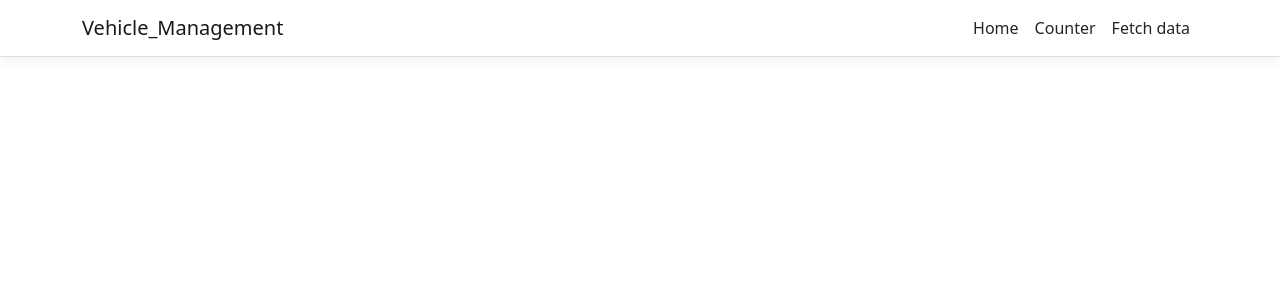
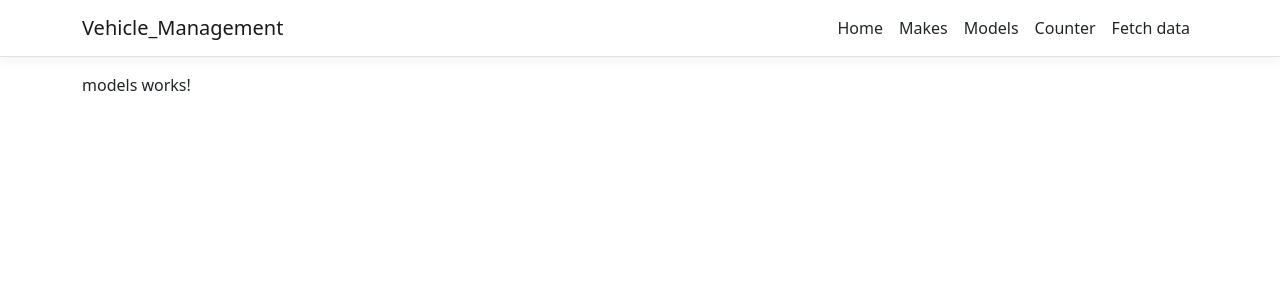
Before and after one commit to Quanistcoding/Vehicle-Management-App-with-.NET-Core-and-Angular, an Angular app in the folder Vehicle Management/ClientApp/: page /models in a window 1280 px wide. Before the commit this address led to /. Shown: the top 300 px of the page. Built offline with nearby package versions, Linux system fonts and the light colour scheme.

Commit message:
Added Make and Model components.

```diff
--- /dev/null
+++ b/Vehicle Management/ClientApp/src/app/makes/makes.component.html
@@ -0,0 +1 @@
+<p>makes works!</p>
--- /dev/null
+++ b/Vehicle Management/ClientApp/src/app/makes/makes.component.ts
@@ -0,0 +1,15 @@
+import { Component, OnInit } from '@angular/core';
+
+@Component({
+  selector: 'app-makes',
+  templateUrl: './makes.component.html',
+  styleUrls: ['./makes.component.css']
+})
+export class MakesComponent implements OnInit {
+
+  constructor() { }
+
+  ngOnInit(): void {
+  }
+
+}
--- /dev/null
+++ b/Vehicle Management/ClientApp/src/app/models/models.component.html
@@ -0,0 +1 @@
+<p>models works!</p>
--- /dev/null
+++ b/Vehicle Management/ClientApp/src/app/models/models.component.ts
@@ -0,0 +1,15 @@
+import { Component, OnInit } from '@angular/core';
+
+@Component({
+  selector: 'app-models',
+  templateUrl: './models.component.html',
+  styleUrls: ['./models.component.css']
+})
+export class ModelsComponent implements OnInit {
+
+  constructor() { }
+
+  ngOnInit(): void {
+  }
+
+}
--- a/Vehicle Management/ClientApp/src/app/nav-menu/nav-menu.component.html
+++ b/Vehicle Management/ClientApp/src/app/nav-menu/nav-menu.component.html
@@ -20,22 +20,22 @@
         [ngClass]="{ show: isExpanded }"
       >
         <ul class="navbar-nav flex-grow">
-          <li
-            class="nav-item"
-            [routerLinkActive]="['link-active']"
-            [routerLinkActiveOptions]="{ exact: true }"
-          >
+          <li class="nav-item"
+              [routerLinkActive]="['link-active']"
+              [routerLinkActiveOptions]="{ exact: true }">
             <a class="nav-link text-dark" [routerLink]="['/']">Home</a>
           </li>
           <li class="nav-item" [routerLinkActive]="['link-active']">
-            <a class="nav-link text-dark" [routerLink]="['/counter']"
-              >Counter</a
-            >
+            <a class="nav-link text-dark" [routerLink]="['/makes']">Makes</a>
           </li>
           <li class="nav-item" [routerLinkActive]="['link-active']">
-            <a class="nav-link text-dark" [routerLink]="['/fetch-data']"
-              >Fetch data</a
-            >
+            <a class="nav-link text-dark" [routerLink]="['/models']">Models</a>
+          </li>
+          <li class="nav-item" [routerLinkActive]="['link-active']">
+            <a class="nav-link text-dark" [routerLink]="['/counter']">Counter</a>
+          </li>
+          <li class="nav-item" [routerLinkActive]="['link-active']">
+            <a class="nav-link text-dark" [routerLink]="['/fetch-data']">Fetch data</a>
           </li>
         </ul>
       </div>
```
Also changed, not shown: Vehicle Management/ClientApp/src/app/app.module.ts (+7 -1 lines), Vehicle Management/ClientApp/src/app/makes/makes.component.css (added), Vehicle Management/ClientApp/src/app/models/models.component.css (added), 2 other files (tests, documents, lock files or other folders).
